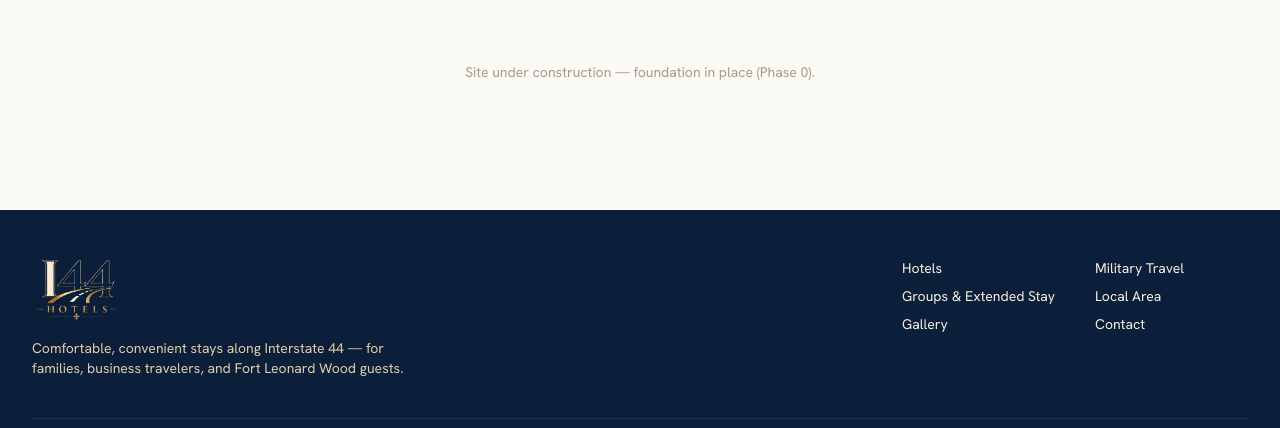
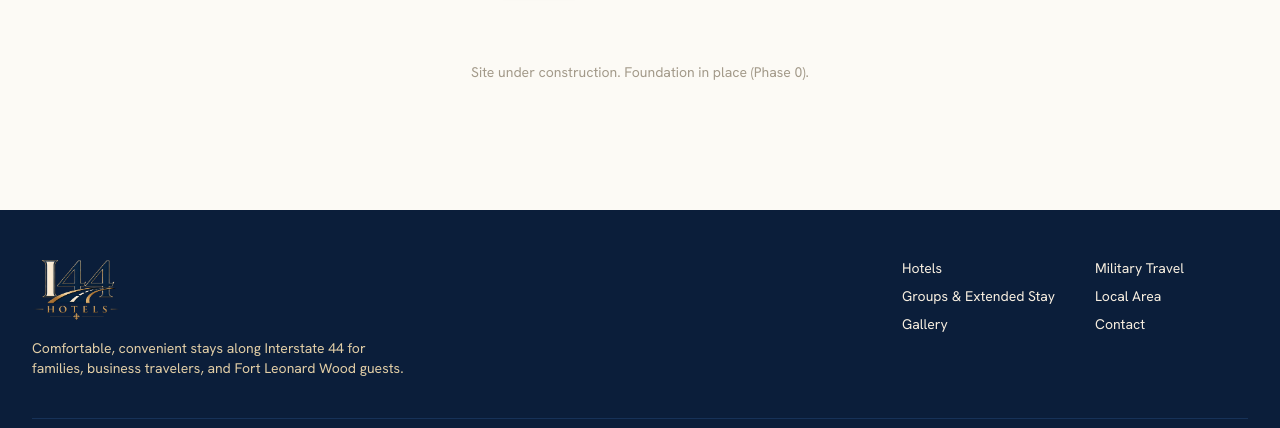
Before and after one commit to Harshamasina/i44Hotels, a Next.js app: page / in a window 1280 px wide. Shown: the part 481-909 px from the top of the page. Built offline with nearby package versions, Linux system fonts and the light colour scheme.

Commit message:
removed: "Em Dashes"

```diff
--- a/app/layout.tsx
+++ b/app/layout.tsx
@@ -21,11 +21,11 @@ const hanken = Hanken_Grotesk({
 export const metadata: Metadata = {
     metadataBase: new URL("https://i44hotels.com"),
     title: {
-        default: "I44 Hotels — Comfortable Stays Along I-44",
+        default: "I44 Hotels | Comfortable Stays Along I-44",
         template: "%s | I44 Hotels",
     },
     description:
-        "Comfortable, convenient hotels along Interstate 44 — welcoming families, business travelers, and Fort Leonard Wood graduation guests. Book direct with I44 Hotels.",
+        "Comfortable, convenient hotels along Interstate 44 for families, business travelers, and Fort Leonard Wood graduation guests. Book direct with I44 Hotels.",
     icons: {
         icon: [
             { url: "/favicon.ico", sizes: "any" },
--- a/app/page.tsx
+++ b/app/page.tsx
@@ -30,7 +30,7 @@ export default function HomePage() {
                 </a>
             </div>
             <p className="text-sand-500 mt-16 text-sm">
-                Site under construction — foundation in place (Phase 0).
+                Site under construction. Foundation in place (Phase 0).
             </p>
         </section>
     );
--- a/components/site/footer.tsx
+++ b/components/site/footer.tsx
@@ -20,7 +20,7 @@ export function SiteFooter() {
                             className="h-16 w-auto"
                         />
                         <p className="text-sand-300 mt-4 text-sm">
-                            Comfortable, convenient stays along Interstate&nbsp;44 — for
+                            Comfortable, convenient stays along Interstate&nbsp;44 for
                             families, business travelers, and Fort Leonard Wood guests.
                         </p>
                     </div>
--- a/components/site/header.tsx
+++ b/components/site/header.tsx
@@ -1,7 +1,7 @@
 import Link from "next/link";
 import Image from "next/image";
 
-// Primary nav — information architecture per CLAUDE.md §6.
+// Primary nav: information architecture per CLAUDE.md §6.
 // NOTE (Phase 0 placeholder): most routes don't exist yet; built out in later phases.
 const NAV_LINKS = [
     { href: "/hotels", label: "Hotels" },
@@ -18,14 +18,14 @@ const NAV_LINKS = [
 /**
  * Placeholder site header (Phase 0).
  * Light cream/white background so the dark logo reads; header is intentionally
- * NOT slim — it has height to fit the stacked logo (CLAUDE.md §7).
+ * NOT slim; it has height to fit the stacked logo (CLAUDE.md §7).
  * Mobile drawer + active states come in Phase 1.
  */
 export function SiteHeader() {
     return (
         <header className="border-sand-200 bg-sand-50/95 supports-[backdrop-filter]:bg-sand-50/80 sticky top-0 z-40 border-b backdrop-blur">
             <div className="mx-auto flex max-w-7xl items-center justify-between gap-4 px-4 py-3 sm:px-6 lg:px-8">
-                <Link href="/" aria-label="I44 Hotels — home" className="shrink-0">
+                <Link href="/" aria-label="I44 Hotels home" className="shrink-0">
                     <Image
                         src="/brand/i44-logo.png"
                         alt="I44 Hotels"
@@ -51,7 +51,7 @@ export function SiteHeader() {
                     ))}
                 </nav>
 
-                {/* Book Now — gold bg + navy text per accessibility rule (CLAUDE.md §7) */}
+                {/* Book Now: gold bg + navy text per accessibility rule (CLAUDE.md §7) */}
                 <Link
                     href="/hotels"
                     className="bg-gold-500 text-navy-900 hover:bg-gold-400 shrink-0 rounded-full px-5 py-2.5 text-sm font-semibold shadow-sm transition-colors"
```
Also changed, not shown: app/globals.css (+8 -8 lines), 1 other file (tests, documents, lock files or other folders).
